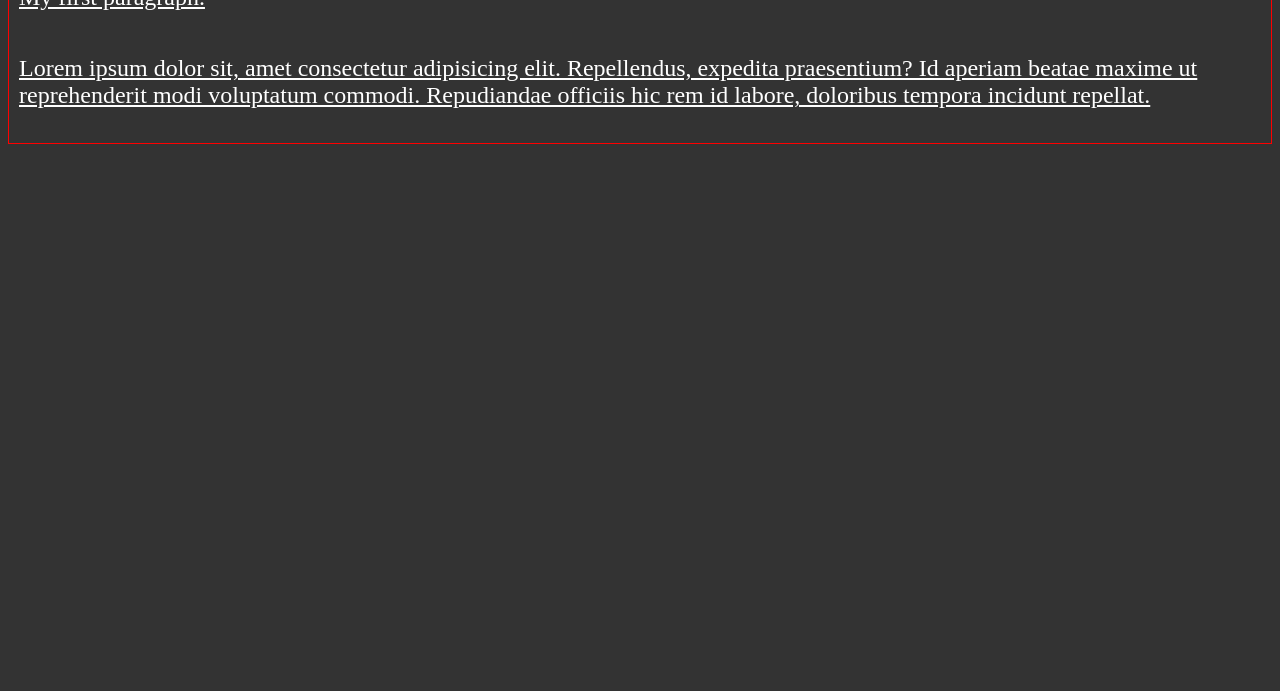
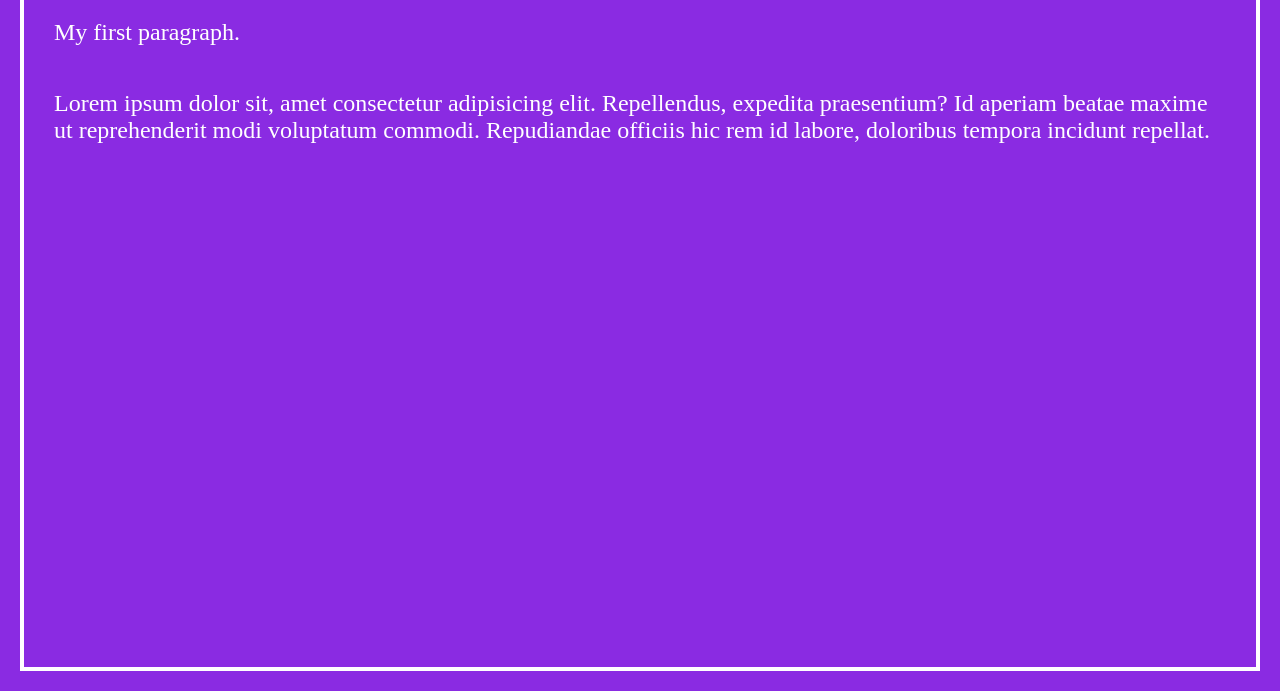
Before and after one commit to mahamat-ali/oummou_website, a plain HTML site: page index.html in a window 1280 px wide. Shown: the part 117-808 px from the top of the page. Drawn offline with Linux system fonts and the light colour scheme.

Commit message:
Second version of the site

```diff
--- a/style.css
+++ b/style.css
@@ -1,13 +1,17 @@
 body{
   margin: 10;
-  background-color: #333;
-  border: 1px solid red;
+  background-color: blueviolet;
+  border: 4px solid white;
+  height: 90vh;
+  margin: 20px;
+  padding: 20px;
+  color: goldenrod;
 }
 
 p{
   color: white;
   padding: 10px;
   font-size: 1.5rem;
-  text-decoration: underline;
+  /* text-decoration: underline; */
 
 }
```
